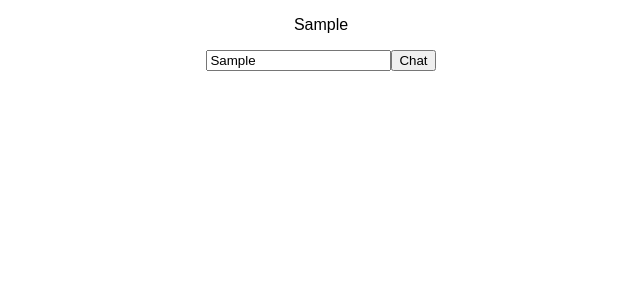
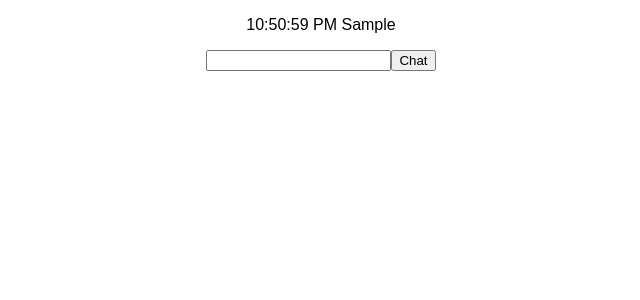
Before and after one commit to walkingalchemy/Janx-Frontend, a React (Create React App) app: page / in a window 1280 px wide. Both pictures are taken after typing "Sample" into the empty fields and a click on the input "Chat". Shown: the top 300 px of the page, without its empty margins (319-959 px from the left). Built offline with nearby package versions, Linux system fonts and the light colour scheme.

Commit message:
added time to transcript and chat form clears after submission

```diff
--- a/src/ChatContainer.js
+++ b/src/ChatContainer.js
@@ -11,8 +11,9 @@ class ChatContainer extends React.Component {
   handleSubmit = (event) => {
     event.preventDefault()
     this.setState({
-      transcript: [...this.state.transcript, event.target.line.value]
+      transcript: [...this.state.transcript, [event.target.line.value, new Date().toLocaleTimeString()]]
     })
+    event.target.line.value = ''
   }
 
   render (){
--- a/src/ChatLine.js
+++ b/src/ChatLine.js
@@ -1,9 +1,10 @@
 import React from 'react'
 
-const ChatLine = ({line}) => {
+const ChatLine = ({line, date}) => {
+
   return (
     <div>
-      <p>{line}</p>
+      <p>{date}  {line}</p>
     </div>
   )
 }
--- a/src/ChatShow.js
+++ b/src/ChatShow.js
@@ -3,7 +3,7 @@ import ChatLine from './ChatLine'
 
 const ChatShow = (props) => {
 
-  const lines = props.transcript.map((line) => <ChatLine line={line}/>)
+  const lines = props.transcript.map((line) => <ChatLine line={line[0]} date={line[1]}/>)
 
   return (
     <div>
```
